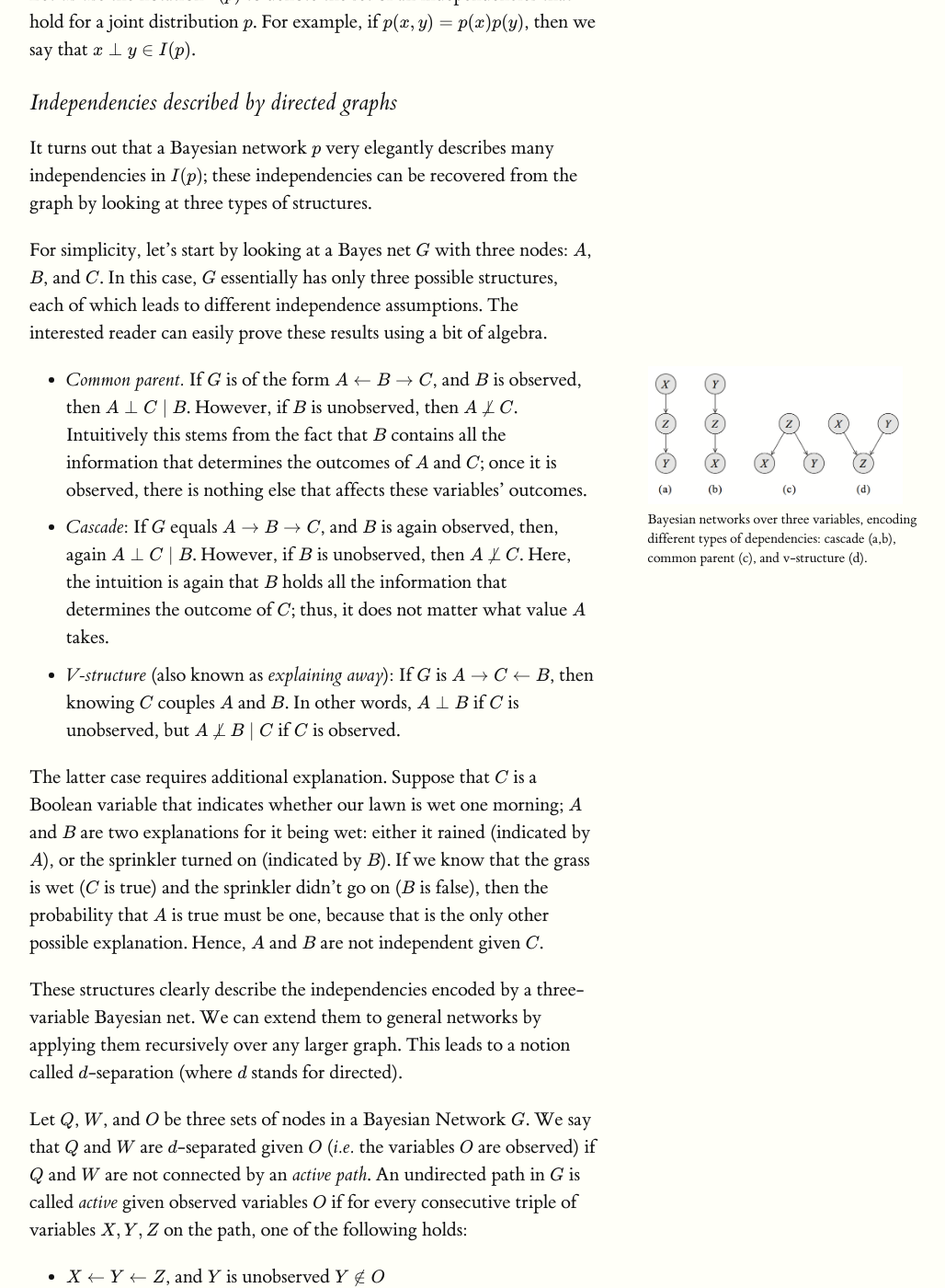
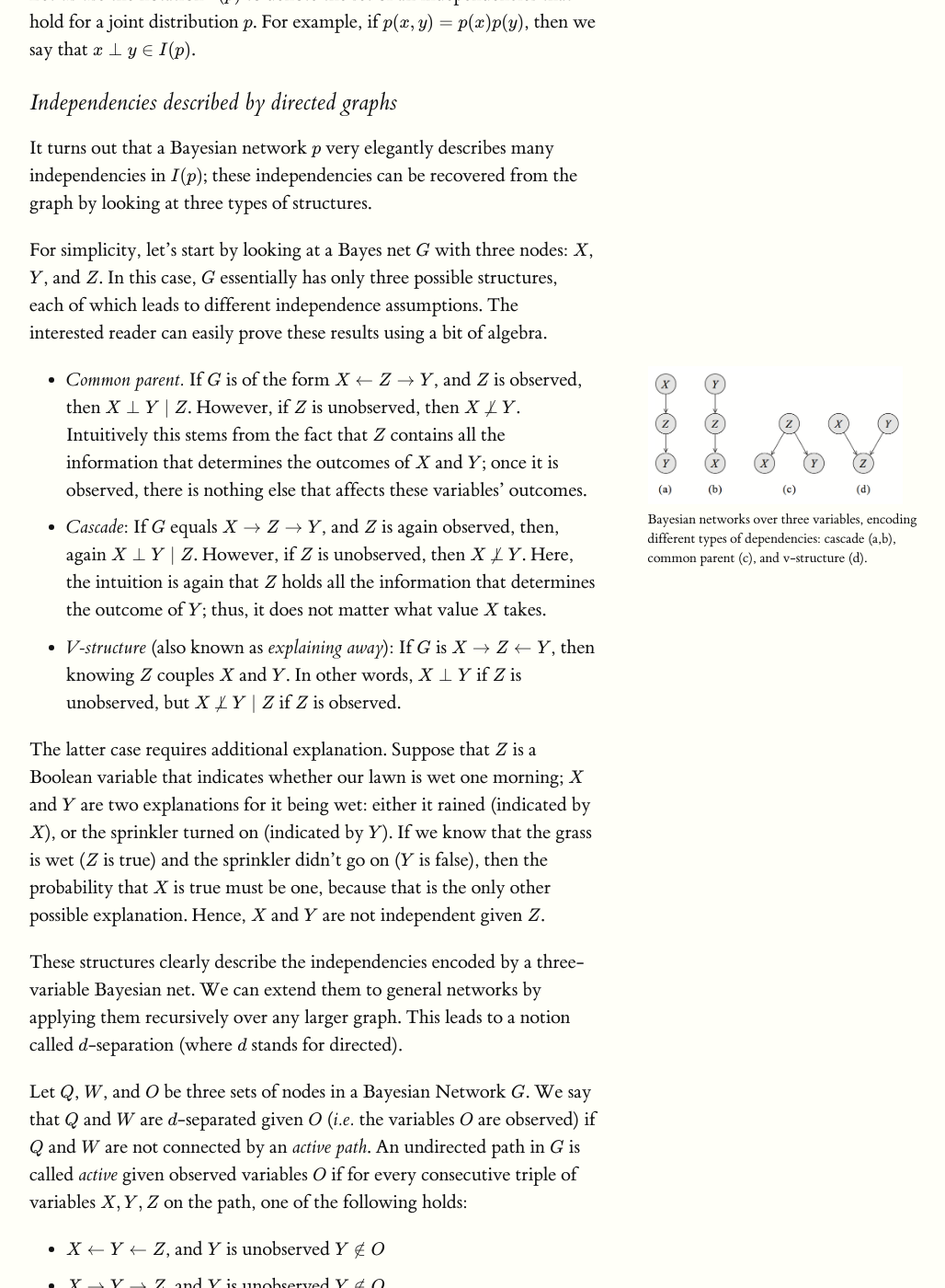
Before and after one commit to ermongroup/cs228-notes, a Jekyll site: the page built from representation/directed/index.md, in a window 1280 px wide and 1400 px high, scrolled down 3822 px. Shown: the whole window at 92% size, without its empty margins (128-1156 px from the left). Built offline with Jekyll 4.4.1, drawn with Linux system fonts in a browser that asks for light colours; formulas are drawn with MathJax 3.

Commit message:
change notation A, B, C to X, Z, Y so it is consistent with the figure (#209)
* change A, B, C to X, Z, Y

* change notation so consistent with figure

```diff
--- a/representation/directed/index.md
+++ b/representation/directed/index.md
@@ -71,13 +71,13 @@
 
 It turns out that a Bayesian network $$p$$ very elegantly describes many independencies in $$I(p)$$; these independencies can be recovered from the graph by looking at three types of structures.
 
-For simplicity, let's start by looking at a Bayes net $$G$$ with three nodes: $$A$$, $$B$$, and $$C$$. In this case, $$G$$ essentially has only three possible structures, each of which leads to different independence assumptions. The interested reader can easily prove these results using a bit of algebra.
+For simplicity, let's start by looking at a Bayes net $$G$$ with three nodes: $$X$$, $$Y$$, and $$Z$$. In this case, $$G$$ essentially has only three possible structures, each of which leads to different independence assumptions. The interested reader can easily prove these results using a bit of algebra.
 
-- {% include marginfigure.html id="bn" url="assets/img/3node-bayesnets.png" description="Bayesian networks over three variables, encoding different types of dependencies: cascade (a,b), common parent (c), and v-structure (d)." %}*Common parent.* If $$G$$ is of the form $$A \leftarrow B \rightarrow C$$, and $$B$$ is observed, then $$A \perp C \mid B$$. However, if $$B$$ is unobserved, then $$A \not\perp C$$. Intuitively this stems from the fact that $$B$$ contains all the information that determines the outcomes of $$A$$ and $$C$$; once it is observed, there is nothing else that affects these variables' outcomes.
-- *Cascade*: If $$G$$ equals $$A \rightarrow B \rightarrow C$$, and $$B$$ is again observed, then, again $$A \perp C \mid B$$. However, if $$B$$ is unobserved, then $$A \not\perp C$$. Here, the intuition is again that $$B$$ holds all the information that determines the outcome of $$C$$; thus, it does not matter what value $$A$$ takes.
-- *V-structure* (also known as *explaining away*): If $$G$$ is $$A \rightarrow C \leftarrow B$$, then knowing $$C$$ couples $$A$$ and $$B$$. In other words, $$A \perp B$$ if $$C$$ is unobserved, but $$A \not\perp B \mid C$$ if $$C$$ is observed.
+- {% include marginfigure.html id="bn" url="assets/img/3node-bayesnets.png" description="Bayesian networks over three variables, encoding different types of dependencies: cascade (a,b), common parent (c), and v-structure (d)." %}*Common parent.* If $$G$$ is of the form $$X \leftarrow Z \rightarrow Y$$, and $$Z$$ is observed, then $$X \perp Y \mid Z$$. However, if $$Z$$ is unobserved, then $$X \not\perp Y$$. Intuitively this stems from the fact that $$Z$$ contains all the information that determines the outcomes of $$X$$ and $$Y$$; once it is observed, there is nothing else that affects these variables' outcomes.
+- *Cascade*: If $$G$$ equals $$X \rightarrow Z \rightarrow Y$$, and $$Z$$ is again observed, then, again $$X \perp Y \mid Z$$. However, if $$Z$$ is unobserved, then $$X \not\perp Y$$. Here, the intuition is again that $$Z$$ holds all the information that determines the outcome of $$Y$$; thus, it does not matter what value $$X$$ takes.
+- *V-structure* (also known as *explaining away*): If $$G$$ is $$X \rightarrow Z \leftarrow Y$$, then knowing $$Z$$ couples $$X$$ and $$Y$$. In other words, $$X \perp Y$$ if $$Z$$ is unobserved, but $$X \not\perp Y \mid Z$$ if $$Z$$ is observed.
 
-The latter case requires additional explanation. Suppose that $$C$$ is a Boolean variable that indicates whether our lawn is wet one morning; $$A$$ and $$B$$ are two explanations for it being wet: either it rained (indicated by $$A$$), or the sprinkler turned on (indicated by $$B$$). If we know that the grass is wet ($$C$$ is true) and the sprinkler didn't go on ($$B$$ is false), then the probability that $$A$$ is true must be one, because that is the only other possible explanation. Hence, $$A$$ and $$B$$ are not independent given $$C$$.
+The latter case requires additional explanation. Suppose that $$Z$$ is a Boolean variable that indicates whether our lawn is wet one morning; $$X$$ and $$Y$$ are two explanations for it being wet: either it rained (indicated by $$X$$), or the sprinkler turned on (indicated by $$Y$$). If we know that the grass is wet ($$Z$$ is true) and the sprinkler didn't go on ($$Y$$ is false), then the probability that $$X$$ is true must be one, because that is the only other possible explanation. Hence, $$X$$ and $$Y$$ are not independent given $$Z$$.
 
 These structures clearly describe the independencies encoded by a three-variable Bayesian net. We can extend them to general networks by applying them recursively over any larger graph. This leads to a notion called $$d$$-separation (where $$d$$ stands for directed).
 
```
